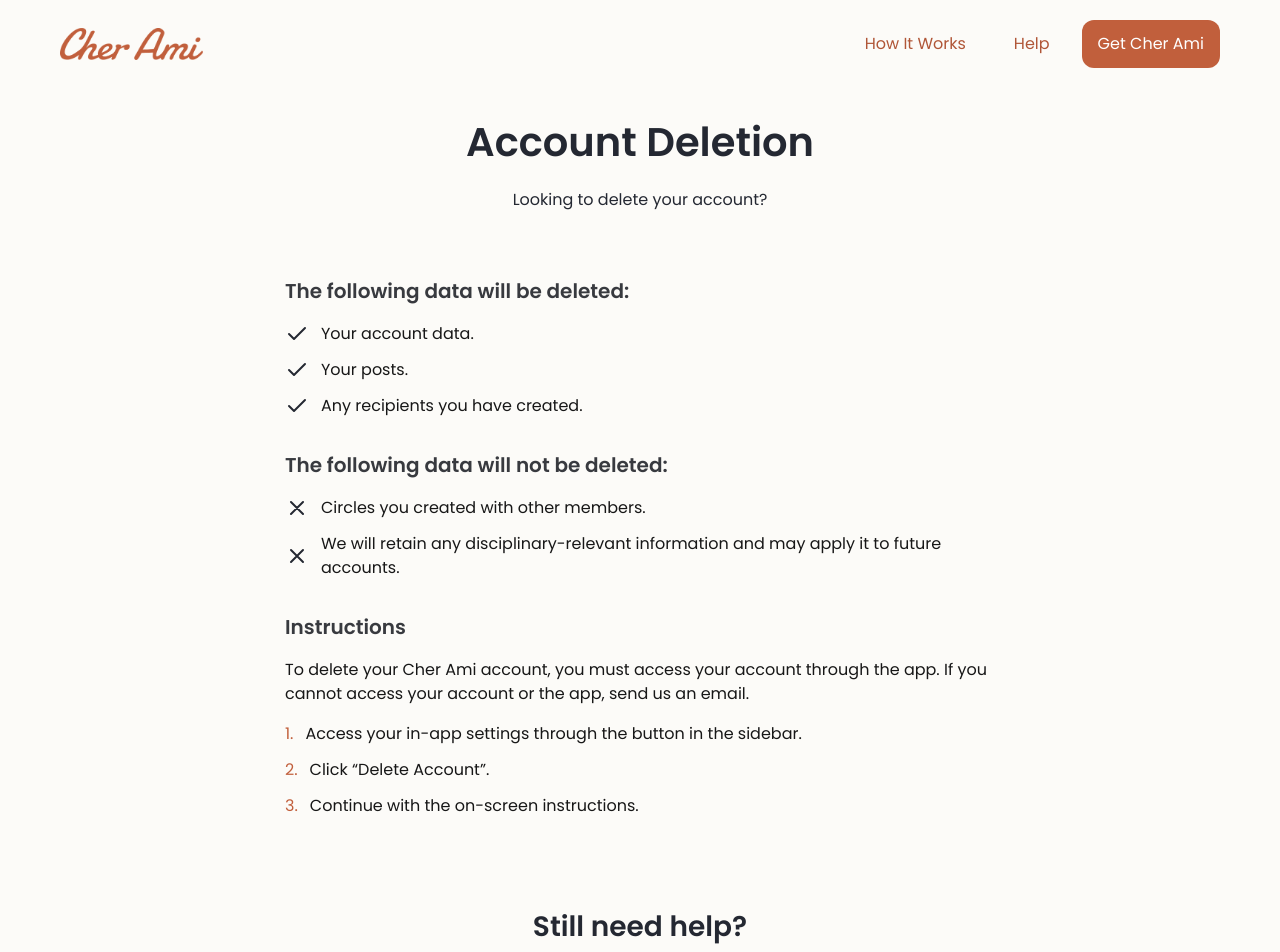
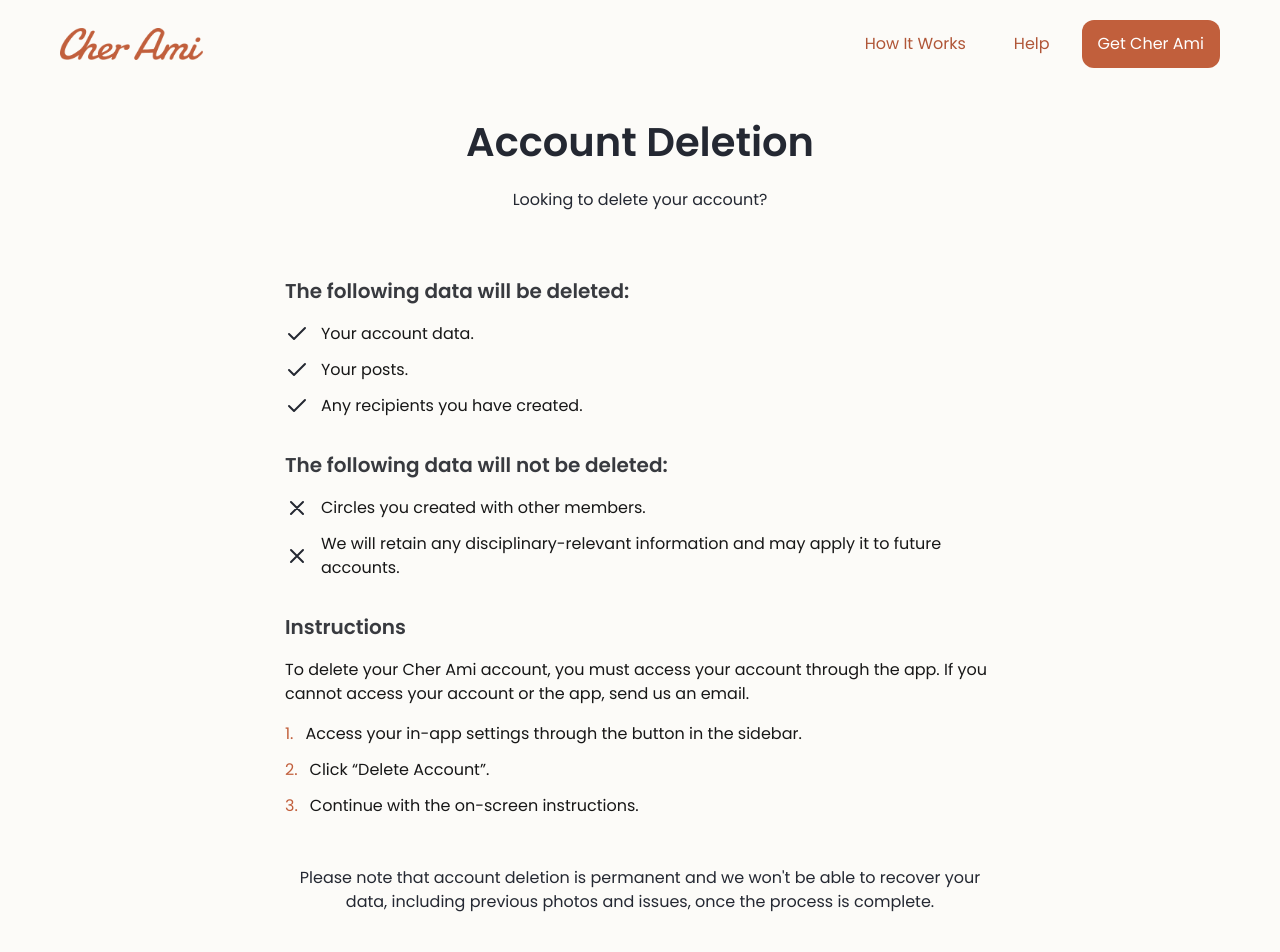
Before and after one commit to Jackalope523/cher-ami-website, a Next.js app: page /help/account-deletion in a window 1280 px wide. Shown: the top 952 px of the page. Built offline with nearby package versions, Linux system fonts and the light colour scheme.

Commit message:
Add extra little text

```diff
--- a/app/help/account-deletion/page.tsx
+++ b/app/help/account-deletion/page.tsx
@@ -14,7 +14,7 @@ export default function AccountDeletionHelp() {
         <p className="text-[1rem] text-[#242832] font-normal mb-16">
           Looking to delete your account?
         </p>
-        <div className="flex flex-col gap-y-8 mb-16">
+        <div className="flex flex-col gap-y-8 mb-12">
           <div className="flex flex-col gap-y-4">
             <h2 className="text-[1.25rem] text-[#383a3f] font-semibold">
               The following data will be deleted:
@@ -77,6 +77,9 @@ export default function AccountDeletionHelp() {
             </ul>
           </div>
         </div>
+        <p className="text-[1rem] text-[#242832] text-center font-normal mb-16">
+          Please note that account deletion is permanent and we won't be able to recover your data, including previous photos and issues, once the process is complete.
+        </p>
         <h2 className="text-[1.75rem] text-[#242832] font-semibold mt-6 mb-4">
           Still need help?
         </h2>
```
